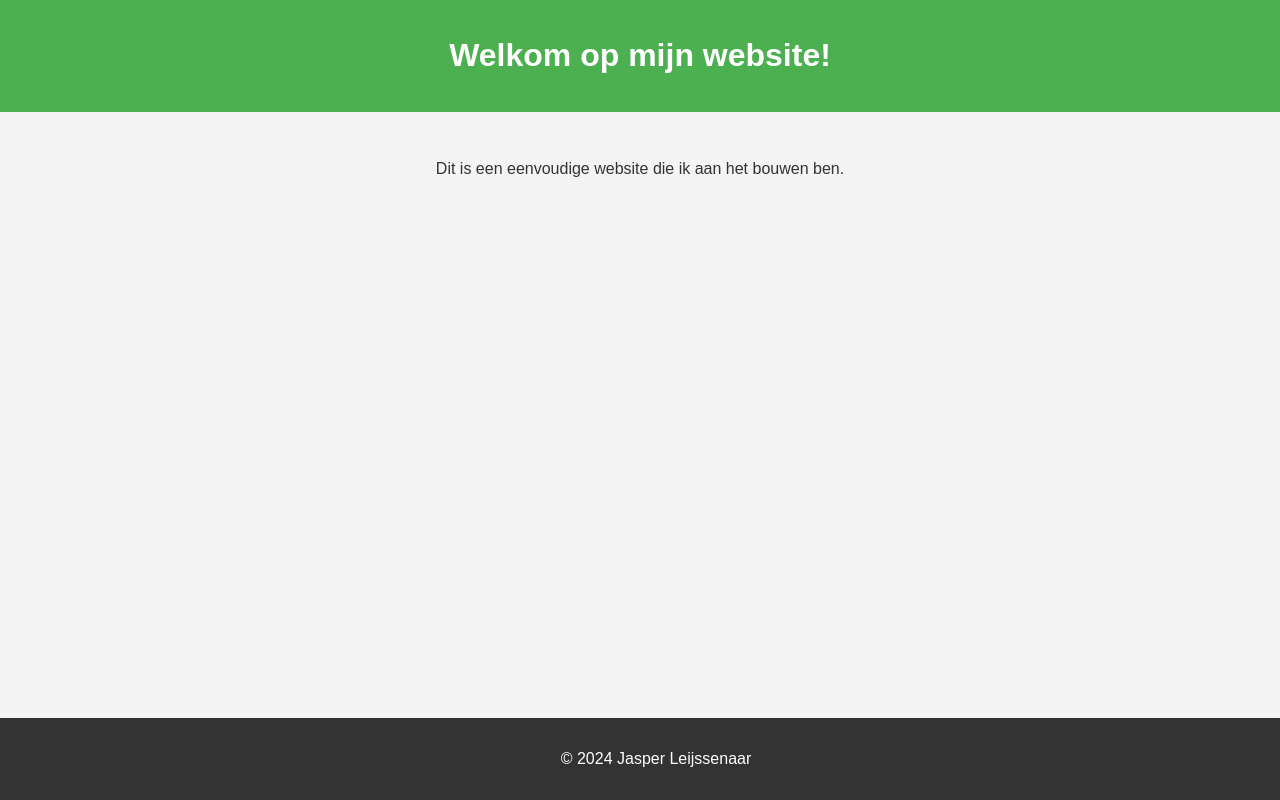
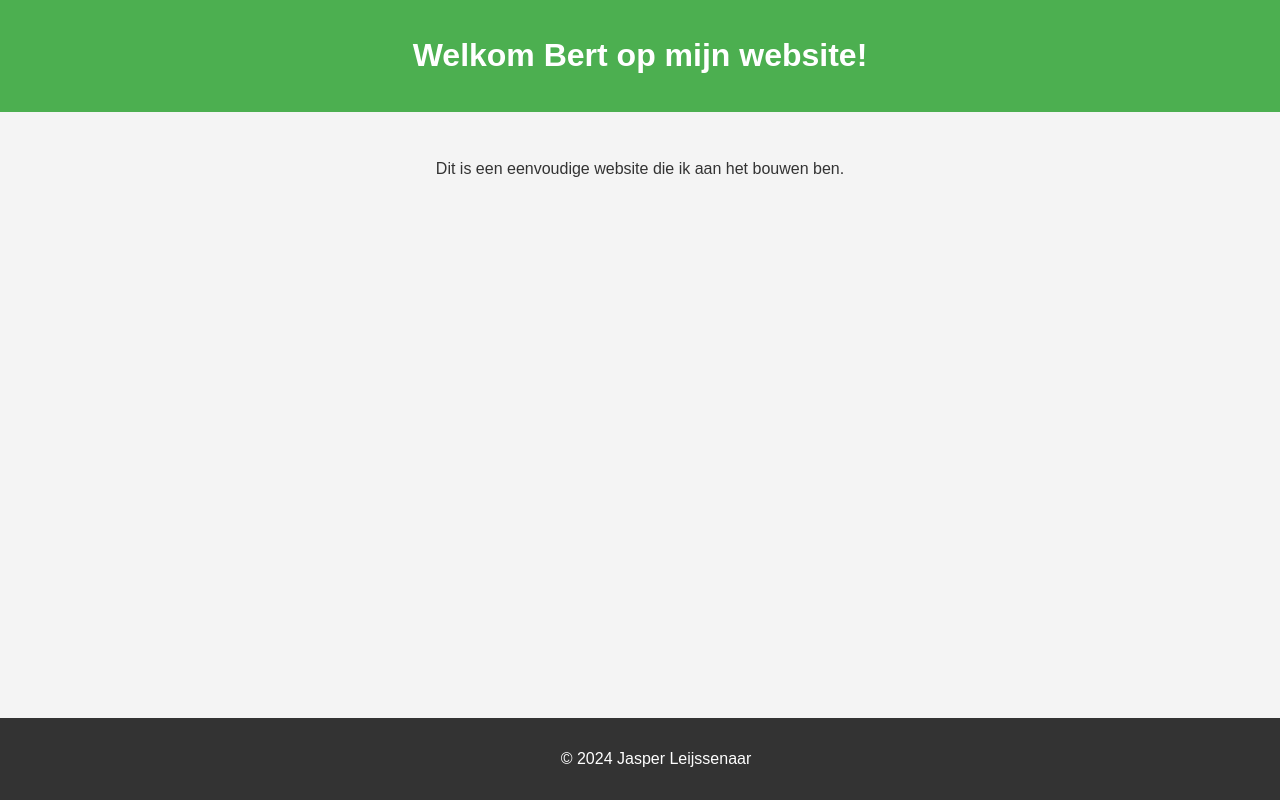
Before and after one commit to Jaspertakkie/Jaspers-Website, a plain HTML site: page index.html in a window 1280 px wide. Drawn offline with Linux system fonts and the light colour scheme.

Commit message:
Update website content

```diff
--- a/index.html
+++ b/index.html
@@ -8,7 +8,7 @@
 </head>
 <body>
   <header>
-    <h1>Welkom op mijn website!</h1>
+    <h1>Welkom Bert op mijn website!</h1>
   </header>
   <main>
     <p>Dit is een eenvoudige website die ik aan het bouwen ben.</p>
```
